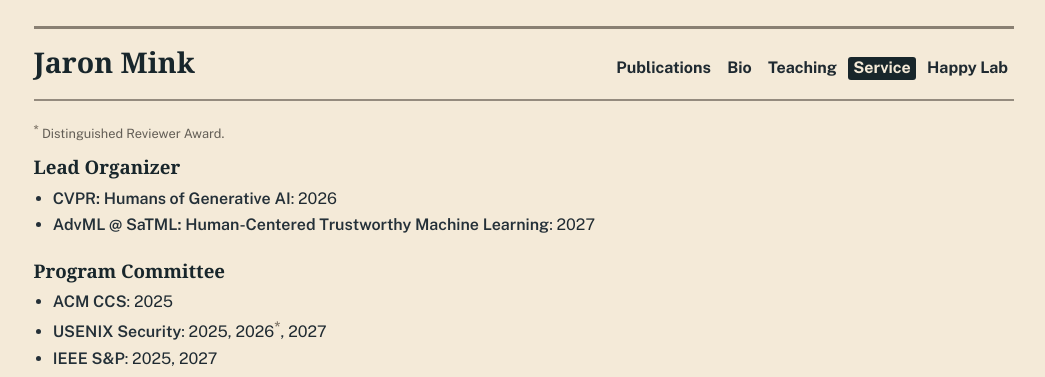
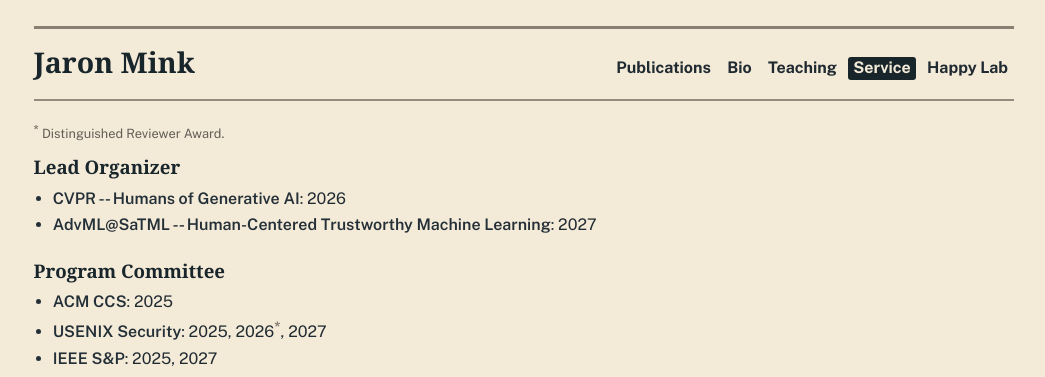
Before and after one commit to JaronMink/personal-website, a Jekyll site: the page built from service.md, in a window 1280 px wide. Shown: the top 377 px of the page, without its empty margins (109-1154 px from the left). Built offline with Jekyll 4.4.1, drawn with Linux system fonts in a browser that asks for light colours.

Commit message:
Standardize organizer title separators

```diff
--- a/_data/service.yml
+++ b/_data/service.yml
@@ -1,10 +1,10 @@
 - section: Lead Organizer
   entries:
-    - venue: 'CVPR: Humans of Generative AI'
+    - venue: 'CVPR -- Humans of Generative AI'
       links:
         - label: "2026"
           url: https://humansofgenerativeai.github.io/
-    - venue: 'AdvML @ SaTML: Human-Centered Trustworthy Machine Learning'
+    - venue: 'AdvML@SaTML -- Human-Centered Trustworthy Machine Learning'
       links:
         - label: "2027"
           url_key: satml27_web
```
